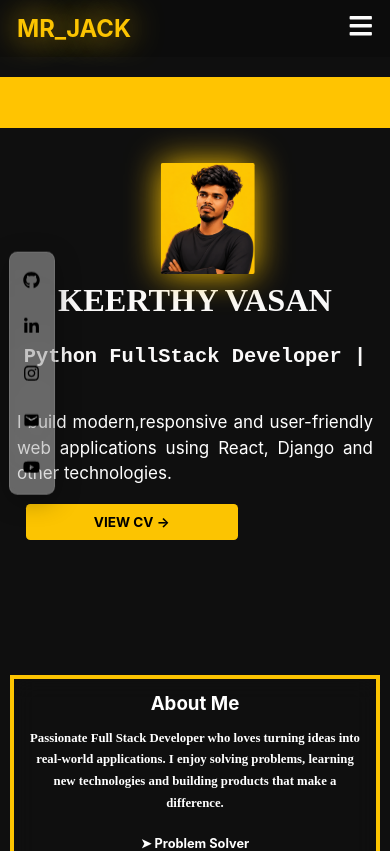
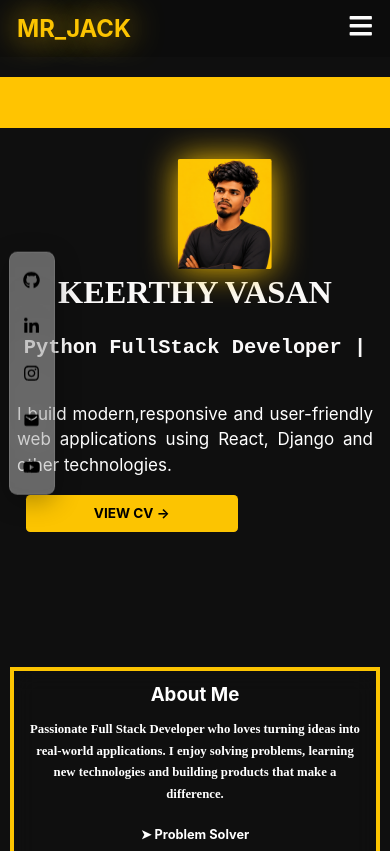
Before and after one commit to keerthy-07/my-app, a React (Create React App) app: page / in a window 390 px wide. Shown: the top 851 px of the page. Built offline with nearby package versions, Linux system fonts and the light colour scheme.

Commit message:
updated responsive head,profile and socialbar

```diff
--- a/src/components/profile/profile.css
+++ b/src/components/profile/profile.css
@@ -124,10 +124,10 @@
     position: static;
     width: 110px;
     height: 130px;
-    margin: 10px auto;
+    margin: 5px auto;
     display: block;
     border-radius: 2%;
-    transform: translateX(15px);
+    transform: translateX(35px);
   }
 
   .left h2{
```
